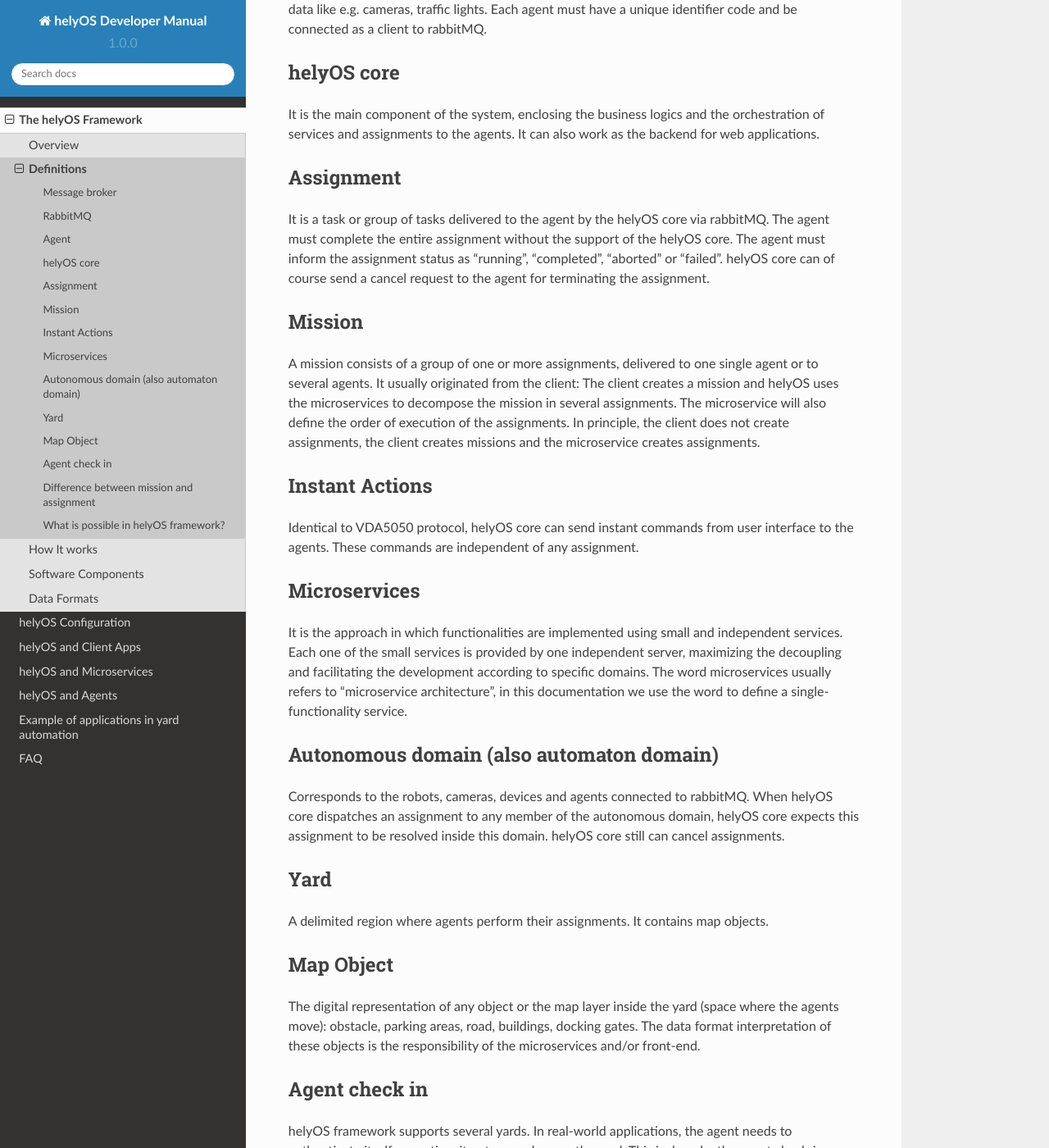
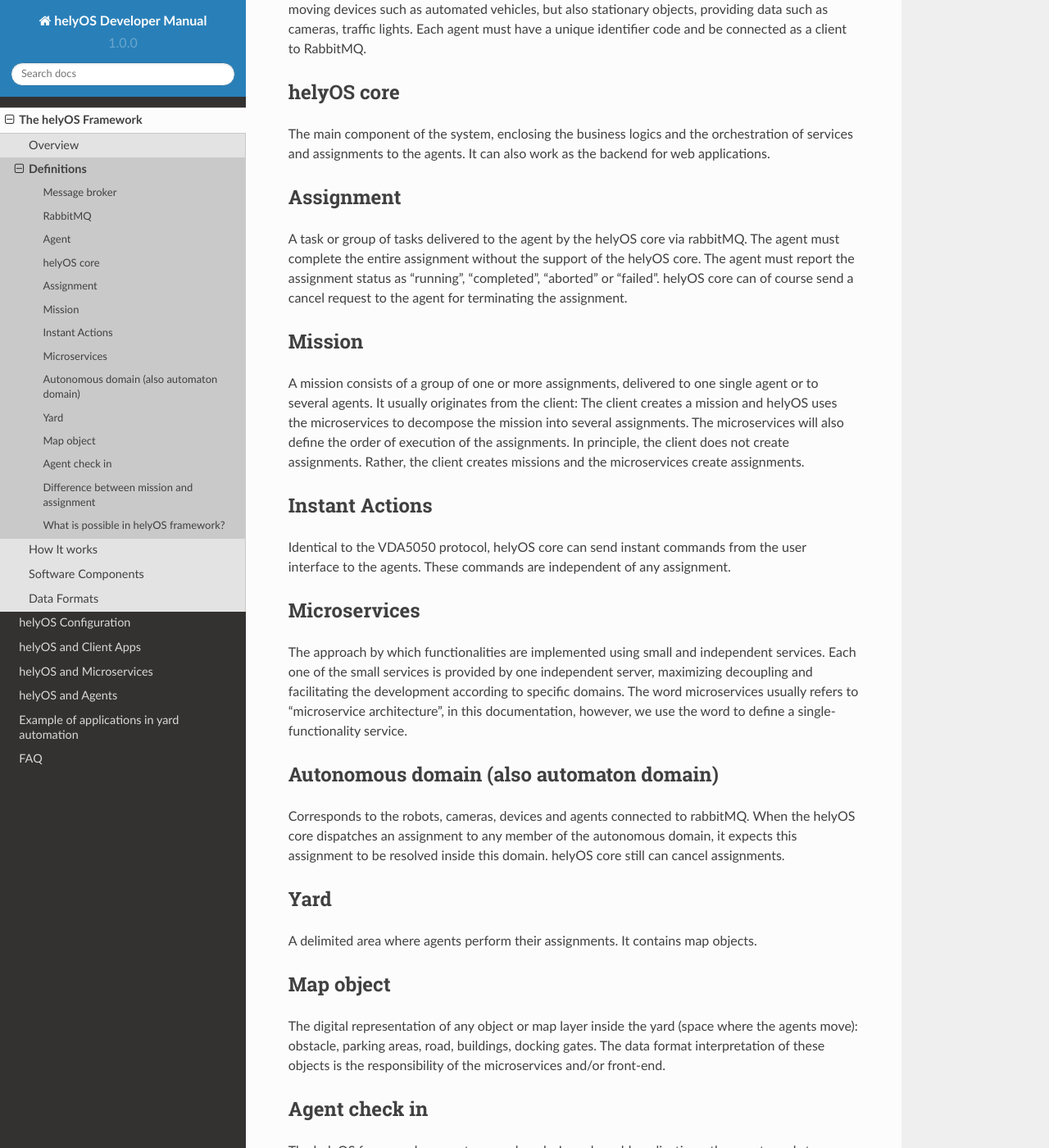
Before and after one commit to FraunhoferIVI/helyos-documentation, a Sphinx documentation site: the page built from docs/source/1-the-helyos-framework/definitions.rst, in a window 1280 px wide and 1400 px high, scrolled down 520 px. Shown: the whole window at 82% size. Built offline with Sphinx 7.4.7 and the Read the Docs theme 2.0.0, drawn with Linux system fonts in a browser that asks for light colours; some of the changed text lies outside the part shown.

```diff
--- a/docs/source/1-the-helyos-framework/definitions.rst
+++ b/docs/source/1-the-helyos-framework/definitions.rst
@@ -11,48 +11,48 @@ It is the helyOS message broker that delivers the assignments to the agents and
 
 Agent
 -----
-It is a device that receives assignments. E.g., automated vehicles, cameras, traffic lights. . Agents can be moving devices like e.g. automated vehicles, but can be also stationary objects, which provide data like e.g. cameras, traffic lights. Each agent must have a unique identifier code and be connected as a client to rabbitMQ.
+A device that receives assignments. E.g., automated vehicles, cameras, traffic lights. . Agents can be moving devices such as automated vehicles, but also stationary objects, providing data such as cameras, traffic lights. Each agent must have a unique identifier code and be connected as a client to RabbitMQ.
 
 helyOS core
 -----------
-It is the main component of the system, enclosing the business logics and the orchestration of  services and assignments to the agents. It can also work as the backend for web applications.
+The main component of the system, enclosing the business logics and the orchestration of  services and assignments to the agents. It can also work as the backend for web applications.
 
 Assignment
 ----------
-It is a task or group of tasks delivered to the agent by the helyOS core via rabbitMQ. The agent must complete the entire assignment without the support of the helyOS core. The agent must inform the assignment status as "running", "completed", "aborted" or "failed". helyOS core can of course send a cancel request to the agent for terminating the assignment.
+A task or group of tasks delivered to the agent by the helyOS core via rabbitMQ. The agent must complete the entire assignment without the support of the helyOS core. The agent must report the assignment status as "running", "completed", "aborted" or "failed". helyOS core can of course send a cancel request to the agent for terminating the assignment.
 
 Mission
 -------
-A mission consists of a group of one or more assignments, delivered to one single agent or to several agents. It usually originated from the client: The client creates a mission and helyOS uses the microservices to decompose the mission in several assignments. The microservice will also define the order of execution of the assignments. In principle, the client does not create assignments, the client creates missions and the microservice creates assignments.
+A mission consists of a group of one or more assignments, delivered to one single agent or to several agents. It usually originates from the client: The client creates a mission and helyOS uses the microservices to decompose the mission into several assignments. The microservices will also define the order of execution of the assignments. In principle, the client does not create assignments. Rather, the client creates missions and the microservices create assignments.
 
 Instant Actions
 ---------------
-Identical to VDA5050 protocol, helyOS core can send instant commands from user interface to the agents. These commands are independent of any assignment.
+Identical to the VDA5050 protocol, helyOS core can send instant commands from the user interface to the agents. These commands are independent of any assignment.
 
 Microservices
 -------------
-It is the approach in which functionalities are implemented using small and independent services. Each one of the small services is provided by one independent server, maximizing the decoupling and facilitating the development according to specific domains. The word microservices usually refers to "microservice architecture", in this documentation we use the word to define a single-functionality service.
+The approach by which functionalities are implemented using small and independent services. Each one of the small services is provided by one independent server, maximizing decoupling and facilitating the development according to specific domains. The word microservices usually refers to "microservice architecture", in this documentation, however, we use the word to define a single-functionality service.
 
 Autonomous domain (also automaton domain)
 -----------------------------------------
-Corresponds to the robots, cameras, devices and agents connected to rabbitMQ. When helyOS core dispatches an assignment to any member of the autonomous domain, helyOS core expects this assignment to be resolved inside this domain. helyOS core still can cancel assignments.
+Corresponds to the robots, cameras, devices and agents connected to rabbitMQ. When the helyOS core dispatches an assignment to any member of the autonomous domain, it expects this assignment to be resolved inside this domain. helyOS core still can cancel assignments.
 
 Yard
 ----
-A delimited region where agents perform their assignments. It contains map objects.
+A delimited area where agents perform their assignments. It contains map objects.
 
-Map Object
+Map object
 ----------
-The digital representation of any object or the map layer inside the yard (space where the agents move): obstacle, parking areas, road, buildings, docking gates. The data format interpretation of these objects is the responsibility of the microservices and/or front-end.
+The digital representation of any object or map layer inside the yard (space where the agents move): obstacle, parking areas, road, buildings, docking gates. The data format interpretation of these objects is the responsibility of the microservices and/or front-end.
 
 Agent check in
 --------------
-helyOS framework supports several yards. In real-world applications, the agent  needs to authenticate itself every time it enters or changes the yard. This is done by the agent check-in.
+The helyOS framework supports several yards. In real-world applications, the agent  needs to authenticate itself every time it enters or switches the yard. This is done by the agent check-in.
 
 
 Difference between mission and assignment
 -----------------------------------------
-A yard automation application is defined in terms of missions. To complete a mission, agents must perform one or more assignments. helyOS receives the request of a mission and dispatch assignments to one or more agents.
+A yard automation application is defined in terms of missions. To complete a mission, agents must perform one or more assignments. helyOS receives the request of a mission and dispatches assignments to one or more agents.
 
 What is possible in helyOS framework?
 -------------------------------------
--- a/docs/source/index.rst
+++ b/docs/source/index.rst
@@ -3,16 +3,16 @@
    :align: center
    :width: 500pt
 
-helyOS Developer Manual
+helyOS Developer's Manual
 =======================
 
-22.02.2023
+February 22, 2023
 
 (version 1.0)
 
 
 Fraunhofer IVI
-ZeunerStraße 38,
+ZeunerStrassee 38,
 Dresden 01069
 
 
```
Also changed, not shown: other parts of docs/source/1-the-helyos-framework/definitions.rst (+1 -1 lines), docs/source/1-the-helyos-framework/data-formats.rst (+9 -9 lines), docs/source/1-the-helyos-framework/how-it-works.rst (+8 -8 lines), docs/source/1-the-helyos-framework/overview.rst (+6 -6 lines), docs/source/1-the-helyos-framework/software-components.rst (+7 -7 lines).
